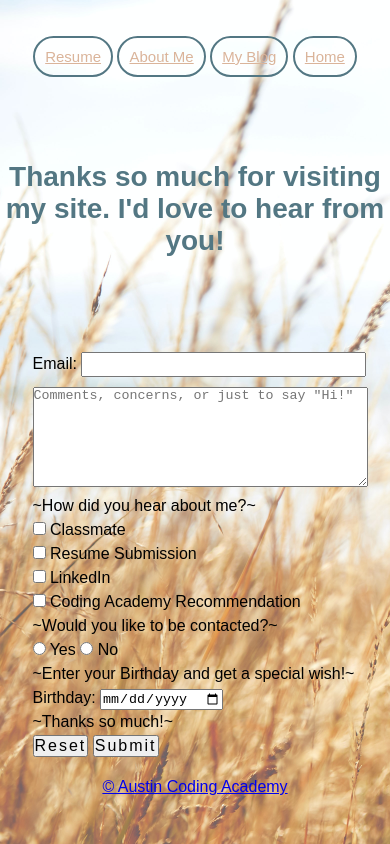
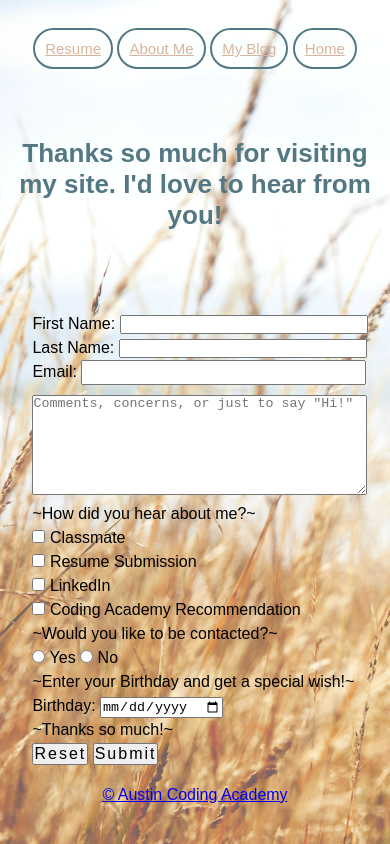
Before and after one commit to LeahMarke/ACA_web101_Leah_Marke, a plain HTML site: page myPortfolio/contact.html in a window 390 px wide. Drawn offline with Linux system fonts and the light colour scheme.

Commit message:
added first and last name input with media query for mobile display

```diff
--- a/myPortfolio/contact.css
+++ b/myPortfolio/contact.css
@@ -48,12 +48,13 @@ nav {
 h1 {
   color: #537783;
   text-align: center;
-  font-size: 28px;
+  font-size: 26px;
 }
 form {
   padding: 0 10px 20px 20px;
   line-height: 1.5;
 }
+
 #email {
   height: 25px;
   width: 285px;
@@ -75,6 +76,17 @@ textarea {
   padding: 0 20px;
   text-align: center;
 }
+#firstName {
+  width: 248px;
+}
+#lastName {
+  width: 248px;
+}
+@media (min-width: 375px) {
+  span:last-of-type {
+    display: block;
+  }
+}
 /* start tablet display */
 @media (min-width: 576px) {
   h1 {
@@ -83,6 +95,7 @@ textarea {
   form {
     font-size: 22px;
   }
+
   #submit {
     font-size: 20px;
   }
@@ -116,6 +129,14 @@ textarea {
   }
   form {
     font-size: 24px;
+  }
+  #firstName {
+    height: 25px;
+    width: 250px;
+  }
+  #lastName {
+    height: 25px;
+    width: 285px;
   }
   #submit {
     font-size: 22px;
--- a/myPortfolio/contact.html
+++ b/myPortfolio/contact.html
@@ -30,12 +30,22 @@
       <h1>Thanks so much for visiting my site. I'd love to hear from you!</h1>
       <main>
         <!-- how to link my email? -->
+
         <form
           action="./results.html"
           method="get"
           enctype="multipart/form-data"
           id="contact_form"
         >
+          <span>
+            <label for="firstName">First Name:</label>
+            <input type="text" id="firstName" name="FirstName"
+          /></span>
+          <span
+            ><label for="lastName">Last Name:</label>
+            <input type="text" id="lastName" name="LastName" /><br
+          /></span>
+
           <label for="email">Email:</label>
           <input type="email" id="email" name="Email" required /><br />
 
```
